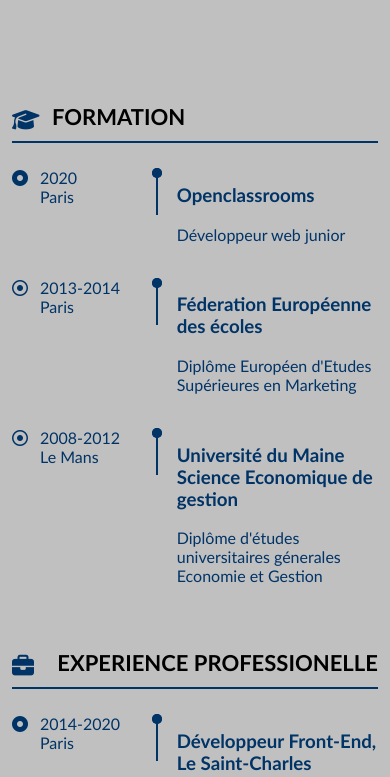
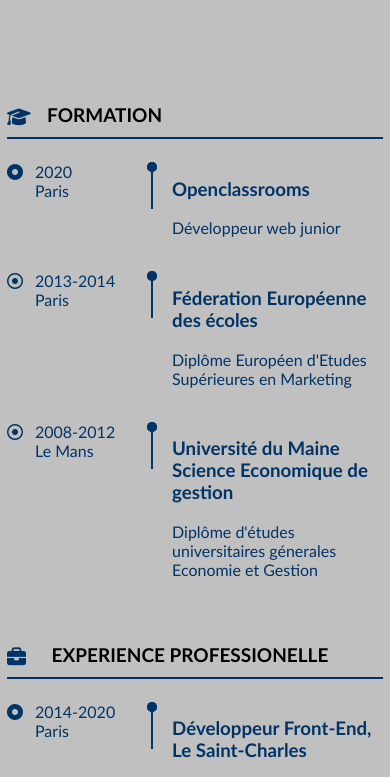
Before and after one commit to Christopher972/Cv-Design-Responsive, a plain HTML site: page index.html in a window 390 px wide. Shown: the part 430-1207 px from the top of the page. Drawn offline with Linux system fonts and the light colour scheme.

Commit message:
modification titres partie droite

```diff
--- a/styledesktop.css
+++ b/styledesktop.css
@@ -206,7 +206,7 @@ li
 
  .title-icon
 {
-  font-size:22px;
+  font-size:19px;
   color:black;
   text-align: left;
   border: none;
--- a/styleresponsive.css
+++ b/styleresponsive.css
@@ -22,7 +22,7 @@
  .right
 {
   margin:5px;
-  padding:47px 7px;
+  padding:47px 2px;
   height:auto;
   width:100%;
 }
```
